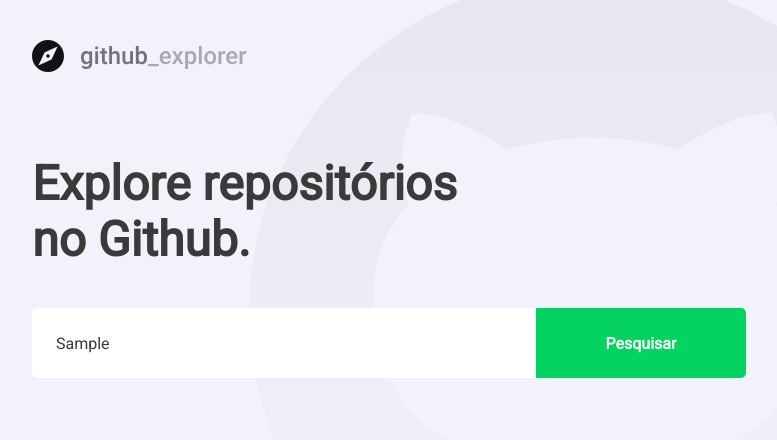
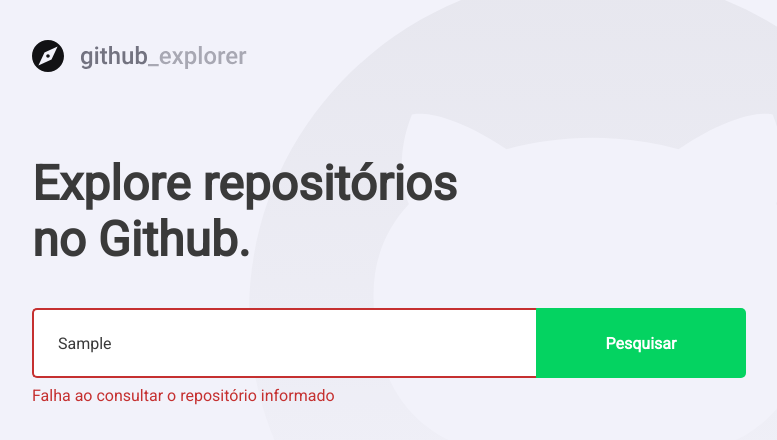
Before and after one commit to mariaclarabs/github-explorer, a React (Create React App) app: page / in a window 1280 px wide. Both pictures are taken after typing "Sample" into the empty fields and a click on the button "Pesquisar". Shown: the top 440 px of the page, without its empty margins (148-925 px from the left). Built offline with nearby package versions, Linux system fonts and the light colour scheme; no server answers.

Commit message:
Tratativa de erros

```diff
--- a/src/pages/Dashboard/index.tsx
+++ b/src/pages/Dashboard/index.tsx
@@ -4,7 +4,7 @@
 import api from '../../services/api';
 import logoImg from '../../assets/logo.svg';
 
-import { Title, Form, Repositories } from './styles';
+import { Title, Form, Repositories, Error } from './styles';
 
 interface Repository {
   full_name: string;
@@ -17,6 +17,7 @@
 
 const Dashboard: React.FC = () => {
   const [newRepo, setNewRepo] = useState('');
+  const [inputError, setInputError] = useState('');
   const [repositories, setRepositories] = useState<Repository[]>([]);
 
   async function handleAddRepository(
@@ -24,17 +25,28 @@
   ): Promise<void> {
     event.preventDefault();
 
-    const res = await api.get<Repository>(`repos/${newRepo}`);
+    if (!newRepo) {
+      setInputError('Informe o autor/nome do repositório');
+      return;
+    }
 
-    setRepositories([...repositories, res.data]);
-    setNewRepo('');
+    try {
+      const res = await api.get<Repository>(`repos/${newRepo}`);
+      const repository = res.data;
+
+      setRepositories([...repositories, repository]);
+      setNewRepo('');
+      setInputError('');
+    } catch (err) {
+      setInputError('Falha ao consultar o repositório informado');
+    }
   }
 
   return (
     <>
       <img src={logoImg} alt="Github Explorer" />
       <Title>Explore repositórios no Github.</Title>
-      <Form onSubmit={handleAddRepository}>
+      <Form hasError={!!inputError} onSubmit={handleAddRepository}>
         <input
           placeholder="Digite o nome do repositório"
           value={newRepo}
@@ -42,6 +54,8 @@
         />
         <button type="submit">Pesquisar</button>
       </Form>
+
+      {inputError && <Error>{inputError}</Error>}
 
       <Repositories>
         {repositories.map(repository => (
--- a/src/pages/Dashboard/styles.ts
+++ b/src/pages/Dashboard/styles.ts
@@ -1,5 +1,9 @@
-import styled from 'styled-components';
+import styled, { css } from 'styled-components';
 import { shade } from 'polished';
+
+interface FormProps {
+  hasError: boolean;
+}
 
 export const Title = styled.h1`
   font-size: 48px;
@@ -10,7 +14,7 @@
   margin-top: 80px;
 `;
 
-export const Form = styled.form`
+export const Form = styled.form<FormProps>`
   margin-top: 40px;
   max-width: 714px;
 
@@ -23,6 +27,14 @@
     border: 0;
     border-radius: 5px 0 0 5px;
     color: #3a3a3a;
+    border: 2px solid #fff;
+    border-right: 0;
+
+    ${props =>
+      props.hasError &&
+      css`
+        border-color: #c53030;
+      `}
 
     &::placeholder {
       color: #a8a8b3;
@@ -43,6 +55,12 @@
       background: ${shade(0.2, '#04d361')};
     }
   }
+`;
+
+export const Error = styled.span`
+  display: block;
+  color: #c53030;
+  margin-top: 8px;
 `;
 
 export const Repositories = styled.div`
```
